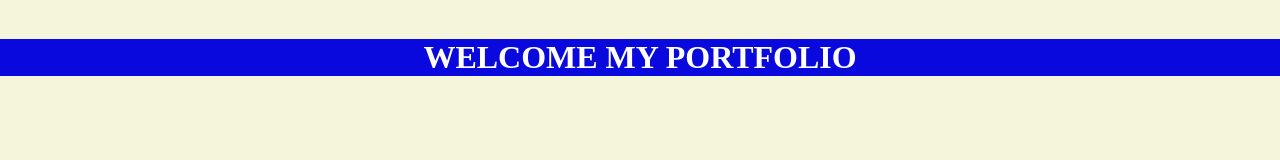
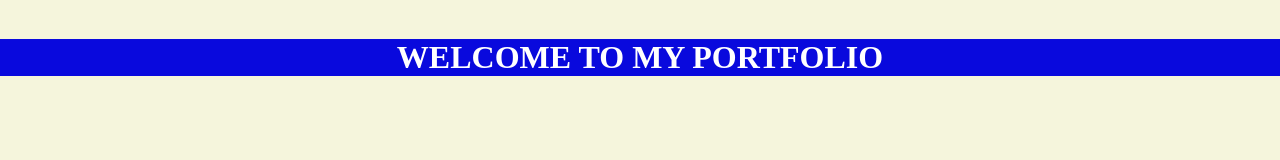
Before and after one commit to Arabinda2000/portfolio, a plain HTML site: page index.html in a window 1280 px wide. Drawn offline with Linux system fonts and the light colour scheme.

Commit message:
correct my welcome heading and added some information in README.md file

```diff
--- a/index.html
+++ b/index.html
@@ -7,6 +7,6 @@
 </head>
 
 <body style="background-color: beige;display:inline">
-    <h1 align="center" style="background:#0909dd;color:white">WELCOME MY PORTFOLIO</h1>
+    <h1 align="center" style="background:#0909dd;color:white">WELCOME TO MY PORTFOLIO</h1>
 </body>
 </html>
```
Also changed, not shown: 1 other file.
